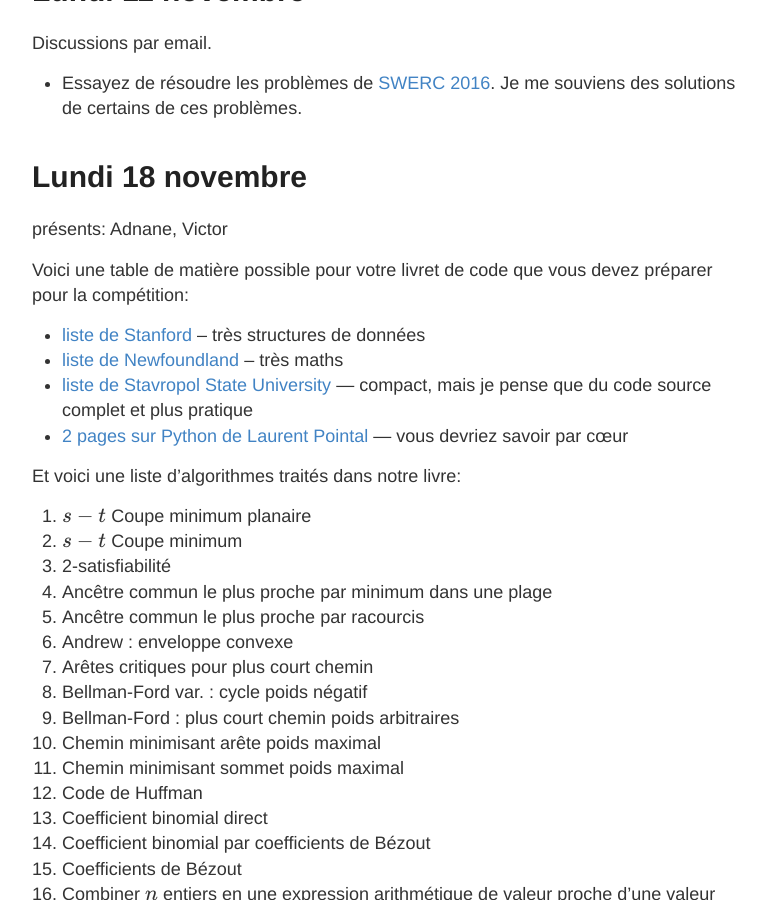
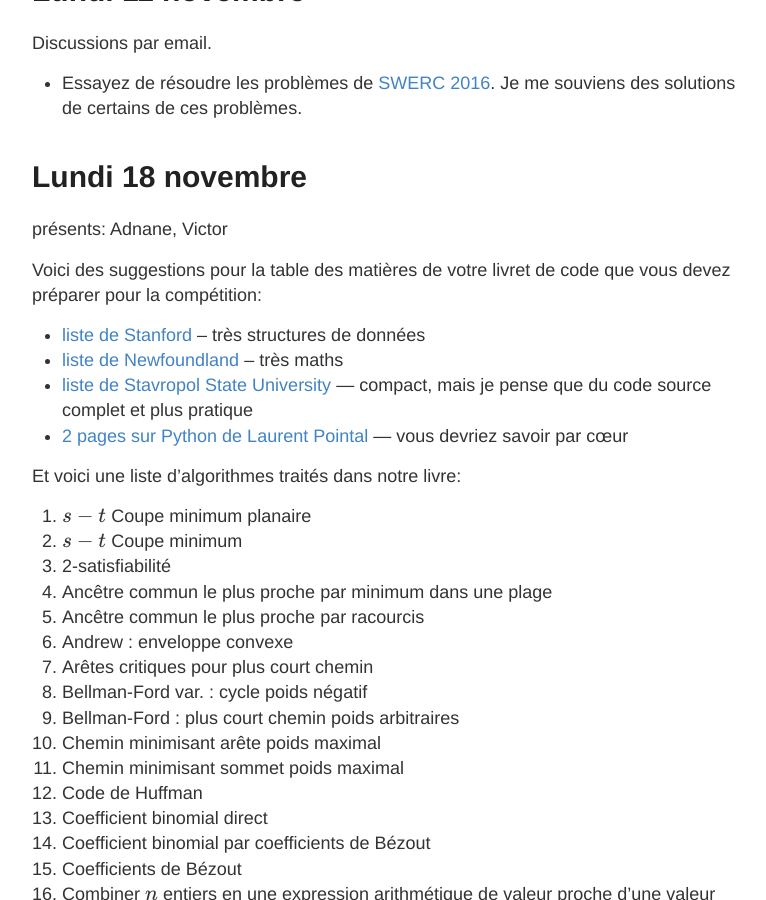
Before and after one commit to jilljenn/tryalgo.org, a Jekyll site: the page built from ecs/index.md, in a window 1280 px wide and 900 px high, scrolled down 2084 px. Shown: the whole window, without its empty margins (248-1014 px from the left). Built offline with Jekyll 4.4.1, drawn with Linux system fonts in a browser that asks for light colours; nearby versions of some CDN libraries; formulas are drawn with MathJax 3.

Commit message:
cheatsheet-suggestions

```diff
--- a/ecs/index.md
+++ b/ecs/index.md
@@ -60,7 +60,7 @@ Discussions par email.
 
 présents: Adnane, Victor
 
-Voici une table de matière possible pour votre livret de code que vous devez préparer pour la compétition:
+Voici des suggestions pour la table des matières de votre livret de code que vous devez préparer pour la compétition:
 
 - [liste de Stanford](https://cs.stanford.edu/group/acm/SLPC/notebook.pdf) -- très structures de données
 - [liste de Newfoundland](https://www.cs.mun.ca/~dchurchill/pc/pdf/algorithms_1.pdf) -- très maths
```
